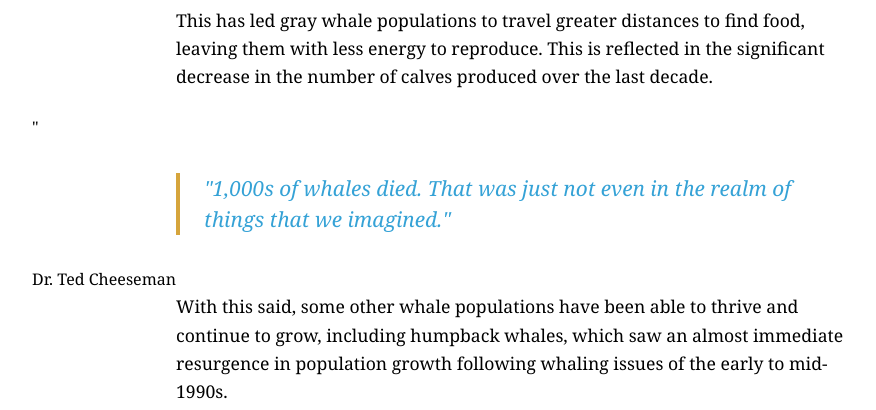
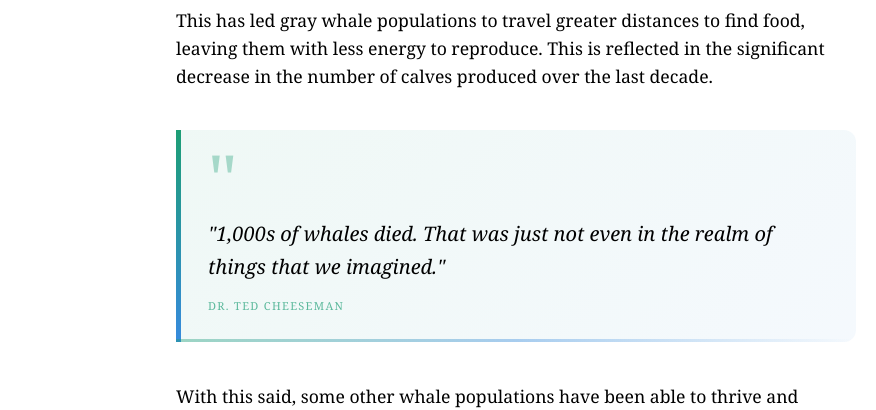
Before and after one commit to keeganoates06-blip/jour410greywhale, a plain HTML site: page index.html in a window 1280 px wide. Shown: the part 1853-2263 px from the top of the page, without its empty margins (124-1000 px from the left). Drawn offline with Linux system fonts and the light colour scheme.

Commit message:
Update style.css

```diff
--- a/style.css
+++ b/style.css
@@ -256,22 +256,67 @@
 /* ============================================
    STORY TEXT SECTION
    ============================================ */
-
 .story-text p {
     max-width: 680px;
     margin: 0 auto 1.4em;
     font-size: 1.1em;
 }
 
+.bq-ocean {
+  max-width: 680px;
+  margin: 40px auto;
+  position: relative;
+  padding: 28px 32px 24px 32px;
+  border-radius: 0 12px 12px 0;
+  background: linear-gradient(135deg, rgba(29,158,117,0.07) 0%, rgba(55,138,221,0.05) 100%);
+  overflow: hidden;
+}
+
+/* gradient left bar */
+.bq-ocean::before {
+  content: '';
+  position: absolute;
+  left: 0; top: 0; bottom: 0;
+  width: 5px;
+  background: linear-gradient(to bottom, #1D9E75, #378ADD);
+}
+
+/* fading bottom line */
+.bq-ocean::after {
+  content: '';
+  position: absolute;
+  bottom: 0; left: 0; right: 0;
+  height: 3px;
+  background: linear-gradient(to right, #1D9E75, #378ADD, transparent);
+  opacity: 0.4;
+}
+
+.bq-open-mark {
+  display: block;
+  font-size: 72px;
+  line-height: 0.6;
+  margin-bottom: 16px;
+  font-family: Georgia, serif;
+  color: #1D9E75;
+  opacity: 0.35;
+}
+
 blockquote {
-    max-width: 680px;
-    margin: 32px auto;
-    padding: 0 24px;
-    border-left: 4px solid var(--accent-color);
-    font-size: 1.3em;
-    font-style: italic;
-    color: var(--secondary-color);
-    line-height: 1.5;
+  margin: 0;
+  font-size: 1.25em;
+  font-style: italic;
+  font-family: Georgia, serif;
+  line-height: 1.65;
+}
+
+.bq-label {
+  display: inline-block;
+  margin-top: 14px;
+  font-size: 11px;
+  letter-spacing: 0.12em;
+  text-transform: uppercase;
+  color: #1D9E75;
+  opacity: 0.7;
 }
 
 /* Alternate background for every other section */
@@ -280,7 +325,6 @@
     background-color: #f5f5f5;
     padding: 60px calc(50% - 500px + var(--spacing-unit));
 }
-
 /* ============================================
    PHOTOS / SLIDESHOW
    ============================================ */
```
